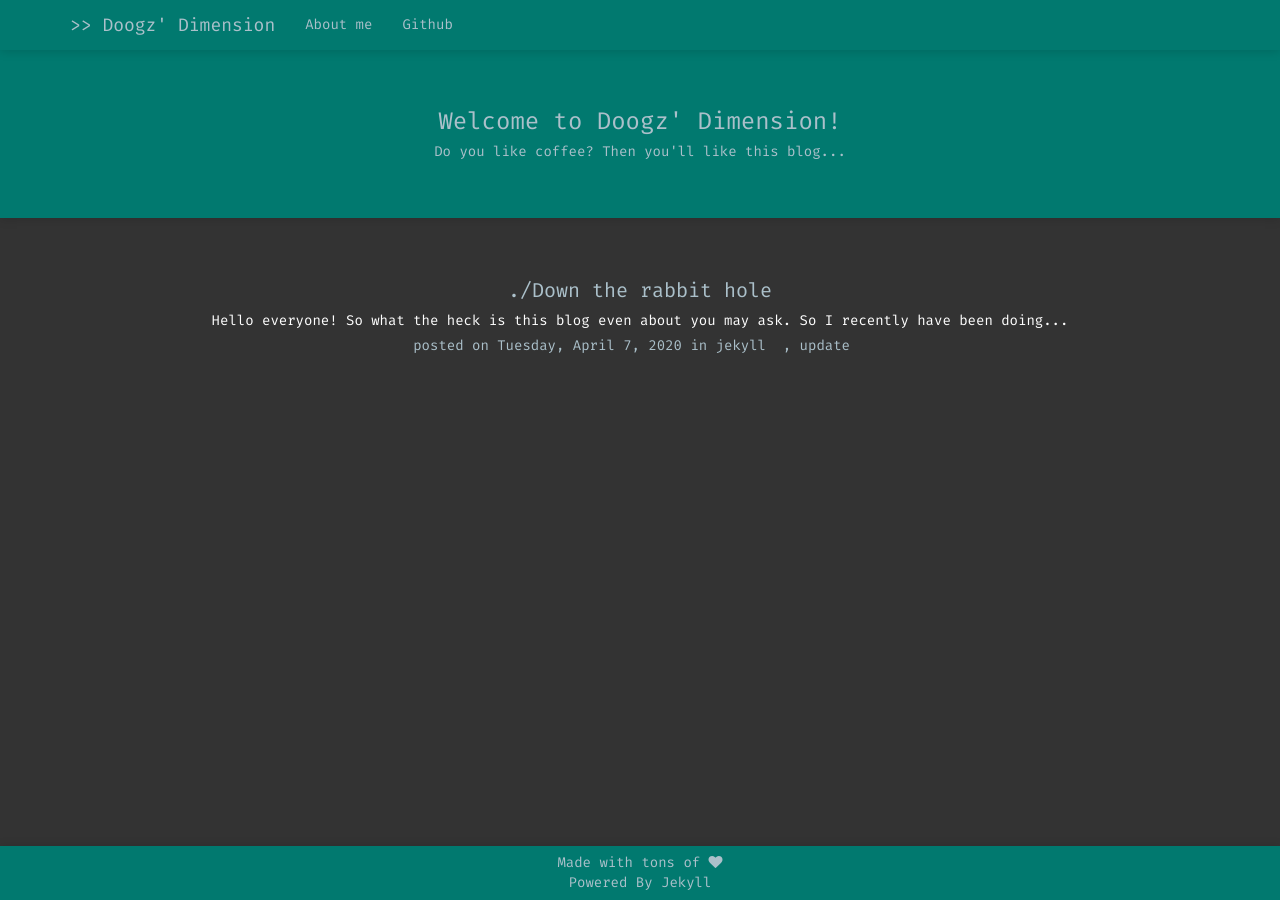
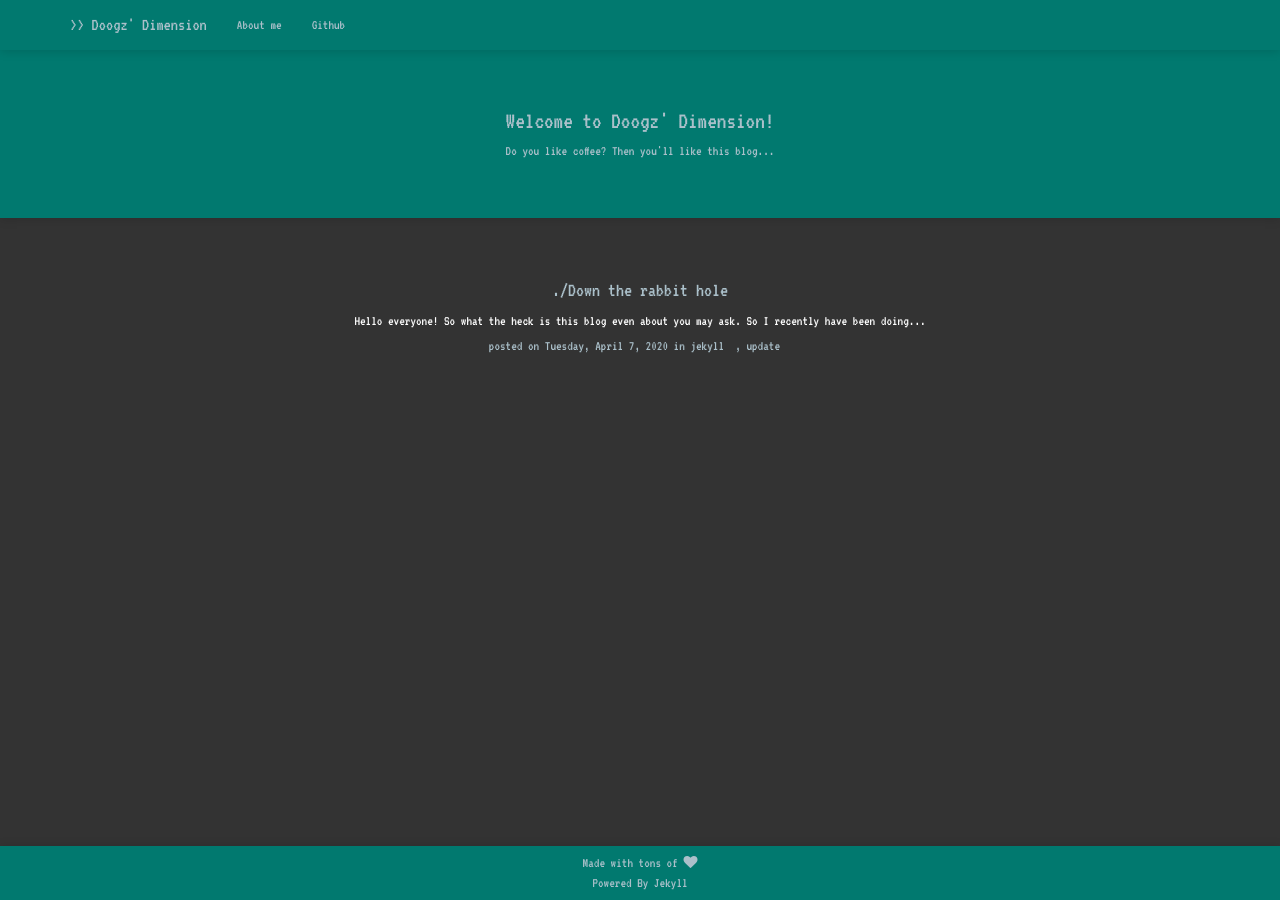
Before and after one commit to wdoogz/wdoogz.github.io, a Jekyll site: the page built from index.html, in a window 1280 px wide. Built offline with Jekyll 4.4.1, drawn with Linux system fonts in a browser that asks for light colours; nearby versions of some CDN libraries; some web fonts are replaced.

Commit message:
Update main.scss

```diff
--- a/css/main.scss
+++ b/css/main.scss
@@ -28,7 +28,7 @@
 }
 body{
   background-color: #333333 !important;
-  font-family: "Fira Mono" !important;
+  font-family: "VT323" !important;
   color: #abc0ca !important;
 }
 .page-stuff{
```
